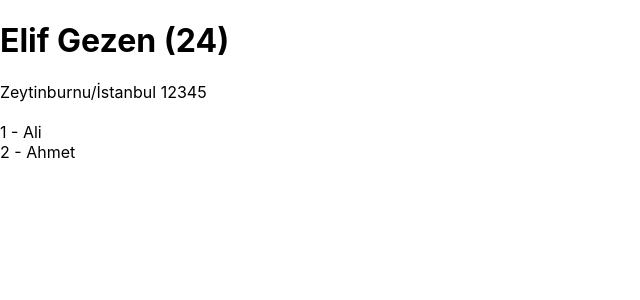
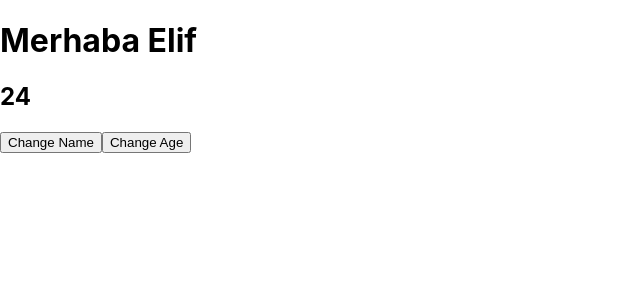
Before and after one commit to elifintizamoglu/React101, a React (Create React App) app in the folder react-project/: page / in a window 1280 px wide. Shown: the top 300 px of the page, without its empty margins (0-640 px from the left). Built offline with nearby package versions, Linux system fonts and the light colour scheme.

Commit message:
Create State

```diff
--- a/react-project/src/App.js
+++ b/react-project/src/App.js
@@ -1,34 +1,59 @@
-import './App.css';
-import User from "./components/User";
-
-const friends = ["Büşra", "Aygül", "İlayda"];
-const otherFriends = [
-  {
-    id: 1,
-    name: 'Ali'
-  },
-  {
-    id: 2,
-    name: 'Ahmet'
-  },
-]
+import { useState } from "react";
 
 function App() {
+
+  const [name, setName] = useState("Elif");
+  const [age, setAge] = useState(24);
+
   return (
-    <>
-      <User
-        name="Elif"
-        surname="Gezen"
-        isLoggedIn={true}
-        age={24}
-        friends={otherFriends}
-        address={{
-          title:"Zeytinburnu/İstanbul",
-          zip:12345
-        }}
-      />
-    </>
+    <div className="App">
+      <h1>Merhaba {name} </h1>
+      <h2>{age}</h2>
+      <button onClick={() => setName("Ayşe")}>Change Name</button>
+      <button onClick={() => setAge(25)}>Change Age</button>
+
+    </div>
   );
 }
 
 export default App;
+
+
+
+///////////////////////////////////////
+
+// React Components - Props Dersleri
+
+// import './App.css';
+// import User from "./components/User";
+// const friends = ["Büşra", "Aygül", "İlayda"];
+// const otherFriends = [
+//   {
+//     id: 1,
+//     name: 'Ali'
+//   },
+//   {
+//     id: 2,
+//     name: 'Ahmet'
+//   },
+// ]
+
+// function App() {
+//   return (
+//     <>
+//       <User
+//         name="Elif"
+//         surname="Gezen"
+//         isLoggedIn={true}
+//         age={24}
+//         friends={otherFriends}
+//         address={{
+//           title:"Zeytinburnu/İstanbul",
+//           zip:12345
+//         }}
+//       />
+//     </>
+//   );
+// }
+
+// export default App;
```
